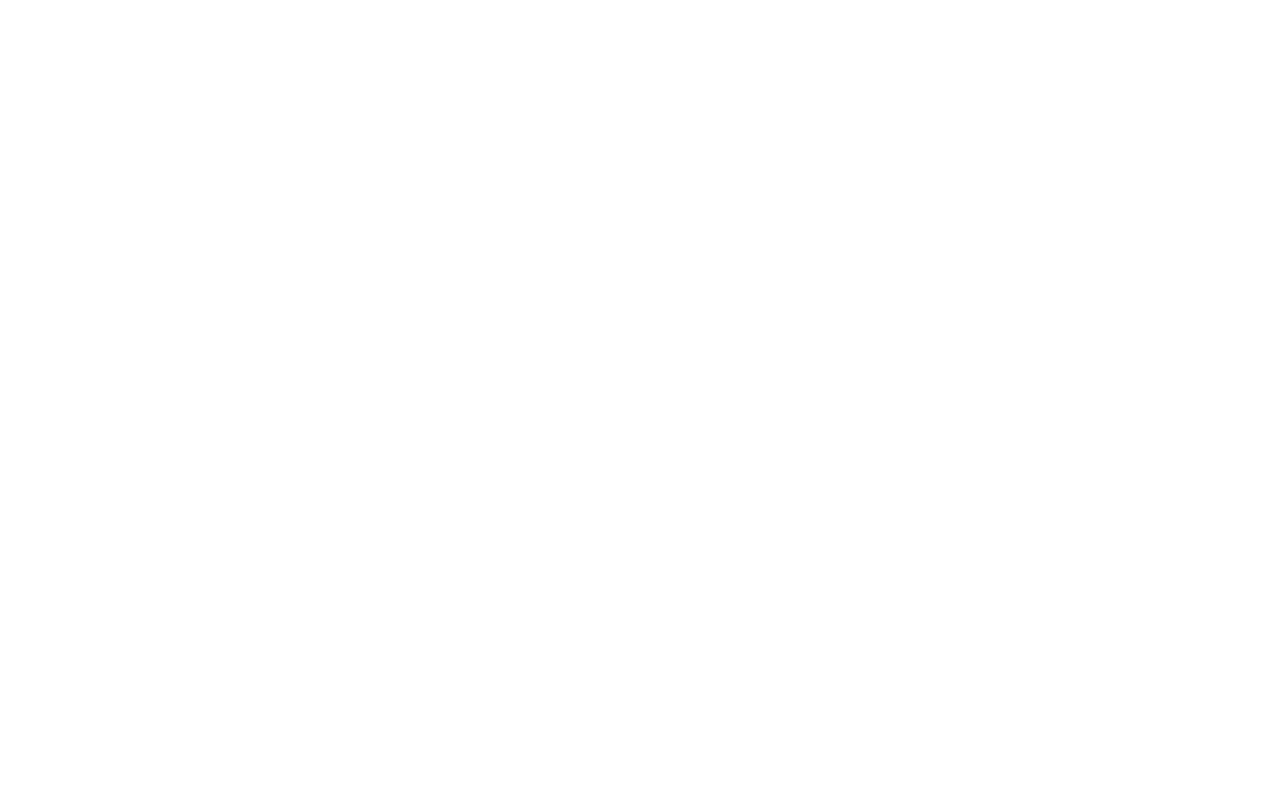
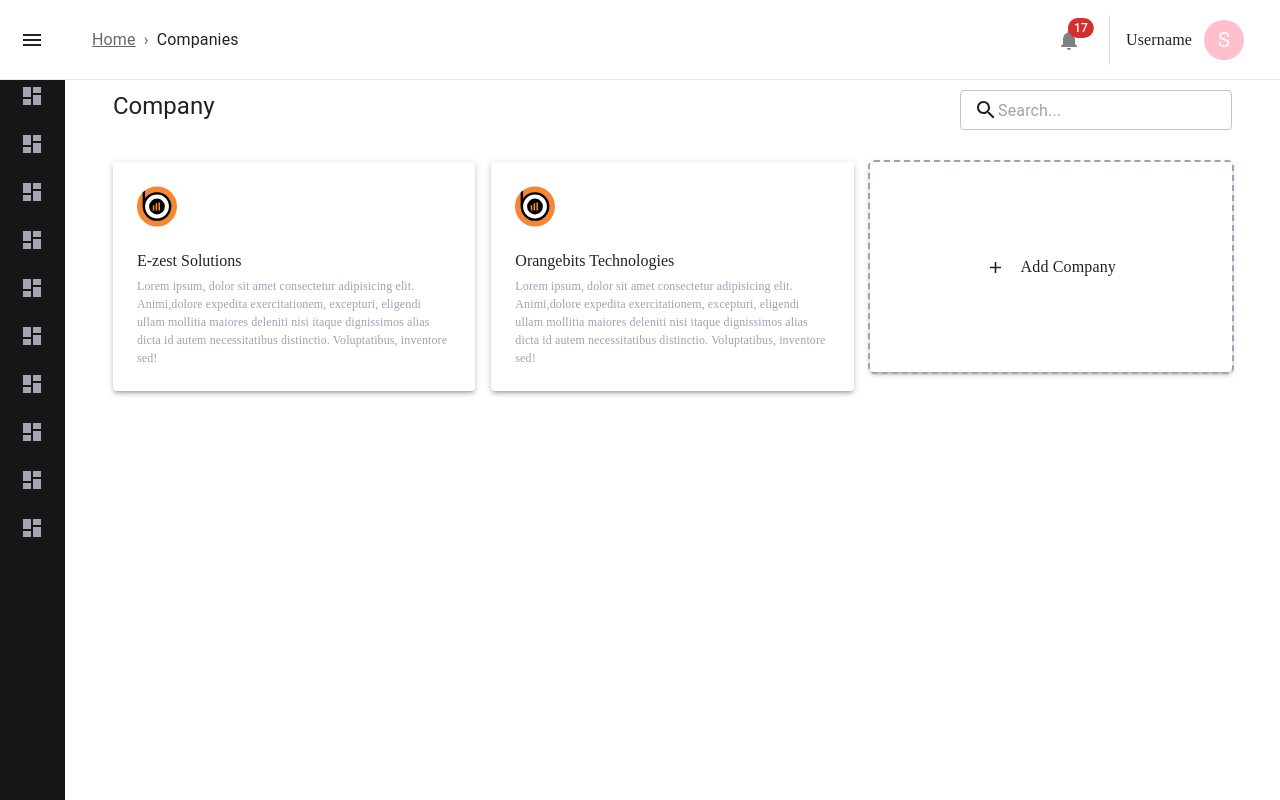
Before and after one commit to sumedh-mohod/HR-portal-react-js, a React (Create React App) app: page /companies in a window 1280 px wide. Before the commit this address had no page. Built offline with nearby package versions, Linux system fonts and the light colour scheme.

Commit message:
dynamic routes and styles

```diff
--- a/src/App.tsx
+++ b/src/App.tsx
@@ -7,9 +7,9 @@
 import Dashboard from "./screens/Dashboard";
 import Header from "./components/Header";
 import { Box } from "@mui/material";
-import AddCompany from "./screens/AddCompany";
-import EditCompany from "./screens/EditCompany";
+
 import CompanyList from "./screens/CompanyList";
+import CompanyAddEdit from "./screens/ComapnyAddEdit";
 
 const App = () => {
   return (
@@ -20,10 +20,11 @@
         <Route path="/register" element={<Registration />} />
         <Route element={<Header />}>
           <Route path="/dashboard" element={<Dashboard />} />
+          {/* <Route path="/addcompany" element={<AddCompany />} /> */}
+          {/* <Route path="/editcompany" element={<EditCompany />} /> */}
+          <Route path="/companies" element={<CompanyList />} />
+          <Route path="/companies/:opration" element={<CompanyAddEdit />} />
         </Route>
-        <Route path="/addcompany" element={<AddCompany />} />
-        <Route path="/editcompany" element={<EditCompany />} />
-        <Route path="/company" element={<CompanyList />} />
       </Routes>
     </Box>
   );
--- a/src/screens/AddCompany.tsx
+++ b/src/components/AddCompany.tsx
@@ -22,8 +22,8 @@
           display: "flex",
           justifyContent: "space-between",
           padding: "10px 80px",
-          justifyItems: "center",
-          alignContent: "flex-start",
+          // justifyItems: "center",
+          alignItems: "center",
         }}
       >
         <Typography variant="h5">New Company</Typography>
--- /dev/null
+++ b/src/screens/ComapnyAddEdit.tsx
@@ -0,0 +1,13 @@
+import React from "react";
+import AddCompany from "../components/AddCompany";
+import EditCompany from "../components/EditCompany";
+
+import { useParams } from "react-router-dom";
+
+const CompanyAddEdit = () => {
+  let params = useParams();
+  const { opration } = params;
+  return <>{opration === "add" ? <AddCompany /> : <EditCompany />}</>;
+};
+
+export default CompanyAddEdit;
--- a/src/screens/CompanyList.tsx
+++ b/src/screens/CompanyList.tsx
@@ -1,11 +1,35 @@
 import React from "react";
-import { Button, Grid, Typography, Paper, Box, TextField } from "@mui/material";
+import { Grid, Typography, Paper, Box, TextField } from "@mui/material";
 import AddIcon from "@mui/icons-material/Add";
-import SearchIcon from '@mui/icons-material/Search';
+import SearchIcon from "@mui/icons-material/Search";
 import OrangeBitsIcon from "../components/Icons/OrangeBitsIcon";
 import { Container } from "@mui/system";
+import { useNavigate } from "react-router-dom";
+
+const companies = [
+  {
+    name: "E-zest Solutions",
+    description:
+      " Lorem ipsum, dolor sit amet consectetur adipisicing elit. Animi,dolore expedita exercitationem, excepturi, eligendi ullam mollitia maiores deleniti nisi itaque dignissimos alias dicta id autem necessitatibus distinctio. Voluptatibus, inventore sed!",
+  },
+  {
+    name: "Orangebits Technologies",
+    description:
+      " Lorem ipsum, dolor sit amet consectetur adipisicing elit. Animi,dolore expedita exercitationem, excepturi, eligendi ullam mollitia maiores deleniti nisi itaque dignissimos alias dicta id autem necessitatibus distinctio. Voluptatibus, inventore sed!",
+  },
+];
 
 const CompanyList = () => {
+  const navigate = useNavigate();
+
+  const handleCompanyClick = () => {
+    navigate("/companies/add");
+  };
+
+  const handleCompanyEditClick = () => {
+    navigate("/companies/edit");
+  };
+
   return (
     <Container>
       <Box
@@ -19,16 +43,6 @@
       >
         <Typography variant="h5">Company</Typography>
         <Box>
-                    <Button
-                        variant="contained"
-                        sx={{
-                            backgroundColor: "#F58634",
-                            borderRadius: "5px",
-                            textTransform: "inherit",
-                        }}
-                    >
-                        <AddIcon /> Add Company
-                    </Button>
           <TextField
             sx={{ ml: 2 }}
             size="small"
@@ -36,22 +50,22 @@
             variant="outlined"
             placeholder="Search..."
             InputProps={{
-                            startAdornment: (
-                                <SearchIcon />
-                            ),
+              startAdornment: <SearchIcon />,
             }}
           />
         </Box>
       </Box>
       <Grid container spacing={2} sx={{ mt: 2 }}>
+        {companies.map((company) => (
           <Grid item xs={12} md={4} lg={4}>
             <Paper
               elevation={3}
+              onClick={handleCompanyEditClick}
               sx={{
                 p: 3,
                 fontSize: "16px",
-                            minHeight: "220px",
-                            maxHeight: "220px",
+                height: "auto",
+                cursor: "pointer",
               }}
             >
               <OrangeBitsIcon width={40} />
@@ -65,7 +79,7 @@
                   mt: 2,
                 }}
               >
-                            Company 1
+                {company.name}
               </Typography>
               <Typography
                 sx={{
@@ -75,63 +89,25 @@
                   color: "#9FA2B4",
                 }}
               >
-                            Lorem ipsum, dolor sit amet consectetur adipisicing elit. Animi,
-                            dolore expedita exercitationem, excepturi, eligendi ullam mollitia
-                            maiores deleniti nisi itaque dignissimos alias dicta id autem
-                            necessitatibus distinctio. Voluptatibus, inventore sed!
+                {company.description}
               </Typography>
             </Paper>
           </Grid>
+        ))}
         <Grid item xs={12} md={4} lg={4}>
           <Paper
             elevation={3}
-                        sx={{
-                            p: 3,
-                            fontSize: "16px",
-                            minHeight: "220px",
-                            maxHeight: "220px",
-                        }}
-                    >
-                        <OrangeBitsIcon width={40} />
-                        <Typography
-                            variant="h5"
-                            gutterBottom
-                            sx={{
-                                fontSize: "16px",
-                                fontWeight: "500",
-                                fontFamily: "Montserrat",
-                                mt: 2,
-                            }}
-                        >
-                            Company 2
-                        </Typography>
-                        <Typography
-                            sx={{
-                                fontSize: "12px",
-                                fontWeight: "normal",
-                                fontFamily: "Montserrat",
-                                color: "#9FA2B4",
-                            }}
-                        >
-                            Lorem ipsum, dolor sitf amet consectetur adipisicing elit. Animi,
-                            dolore expedita exercitationem, excepturi, eligendi ullam mollitia
-                            maiores deleniti nisi itaque dignissimos alias dicta id autem
-                            necessitatibus distinctio. Voluptatibus, inventore sed!
-                        </Typography>
-                    </Paper>
-                </Grid>
-                <Grid item xs={12} md={4} lg={4}>
-                    <Paper
-                        elevation={3}
+            onClick={handleCompanyClick}
             sx={{
               p: 3,
               fontSize: "16px",
               display: "flex",
               justifyContent: "center",
               alignItems: "center",
-                            minHeight: "220px",
-                            maxHeight: "220px",
+              minHeight: "210px",
+              maxHeight: "210px",
               outline: "2px dashed #9FA2B4",
+              cursor: "pointer",
             }}
           >
             <AddIcon fontSize="large" sx={{ pr: 2 }} />
--- a/src/screens/Login.tsx
+++ b/src/screens/Login.tsx
@@ -1,6 +1,5 @@
 import React from "react";
 import { useFormik } from "formik";
-import background from "../assets/images/LoginBackground.svg";
 import {
   FormControl,
   Box,
@@ -15,6 +14,7 @@
 import Visibility from "@mui/icons-material/Visibility";
 import OrangeBitsIcon from "../components/Icons/OrangeBitsIcon";
 import LoadingButton from "@mui/lab/LoadingButton";
+import { styles } from "../styles/screens/Login";
 import { loginValidator } from "../utils/validations/auth";
 
 const Login = () => {
@@ -39,32 +39,8 @@
   });
 
   return (
-    <Box
-      sx={{
-        backgroundImage: `url(${background})`,
-        backgroundPosition: "center",
-        backgroundSize: "cover",
-        width: "100vw",
-        height: "100vh",
-        display: "flex",
-        flexDirection: "column",
-        alignItems: "center",
-        justifyContent: "center",
-      }}
-    >
-      <Box
-        sx={{
-          borderRadius: "8px",
-          background: "#FFFFFF",
-          padding: "20px",
-          marginBottom: "50px",
-          display: "flex",
-          flexDirection: "column",
-          alignItems: "center",
-          justifyContent: "center",
-          maxWidth: "360px",
-        }}
-      >
+    <Box {...styles.parentBox}>
+      <Box {...styles.boxCard}>
         <Grid
           container
           spacing={2}
@@ -213,18 +189,15 @@
         </Grid>
       </Box>
       <Grid container spacing={2}>
-        <Grid
-          item
-          xl={12}
-          lg={12}
-          md={10}
-          xs={10}
-          sm={10}
+        <Grid item xl={12} lg={12} md={12} xs={12} sm={12}>
+          <Box
             sx={{
               display: "flex",
               justifyContent: "center",
               alignItems: "center",
               flexDirection: "row",
+              pl: "10px",
+              pr: "10px",
             }}
           >
             <Typography
@@ -238,6 +211,7 @@
             >
               Orangebits Software Technologies (India) Pvt Ltd
             </Typography>
+          </Box>
         </Grid>
       </Grid>
     </Box>
--- /dev/null
+++ b/src/styles/screens/Login.ts
@@ -0,0 +1,30 @@
+import background from "../../assets/images/LoginBackground.svg";
+
+export const styles = {
+  parentBox: {
+    sx: {
+      backgroundImage: `url(${background})`,
+      backgroundPosition: "center",
+      backgroundSize: "cover",
+      width: "100vw",
+      height: "100vh",
+      display: "flex",
+      flexDirection: "column",
+      alignItems: "center",
+      justifyContent: "center",
+    },
+  },
+  boxCard: {
+    sx: {
+      borderRadius: "8px",
+      background: "#FFFFFF",
+      padding: "20px",
+      marginBottom: "50px",
+      display: "flex",
+      flexDirection: "column",
+      alignItems: "center",
+      justifyContent: "center",
+      maxWidth: "360px",
+    },
+  },
+};
```
Also changed, not shown: src/components/EditCompany.tsx (renamed from src/screens/EditCompany.tsx). Lines whose indentation alone changed are shown as unchanged.
